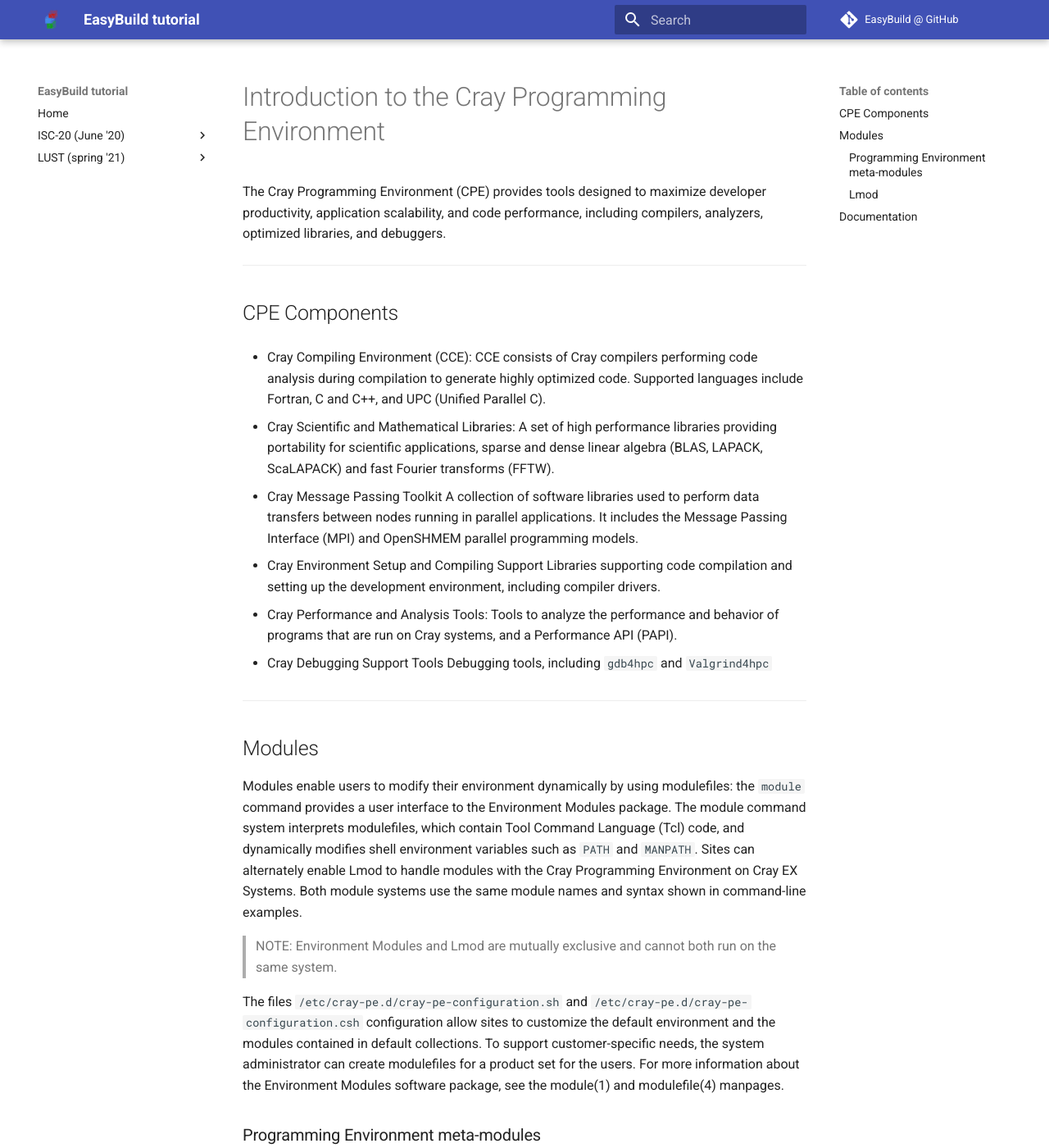
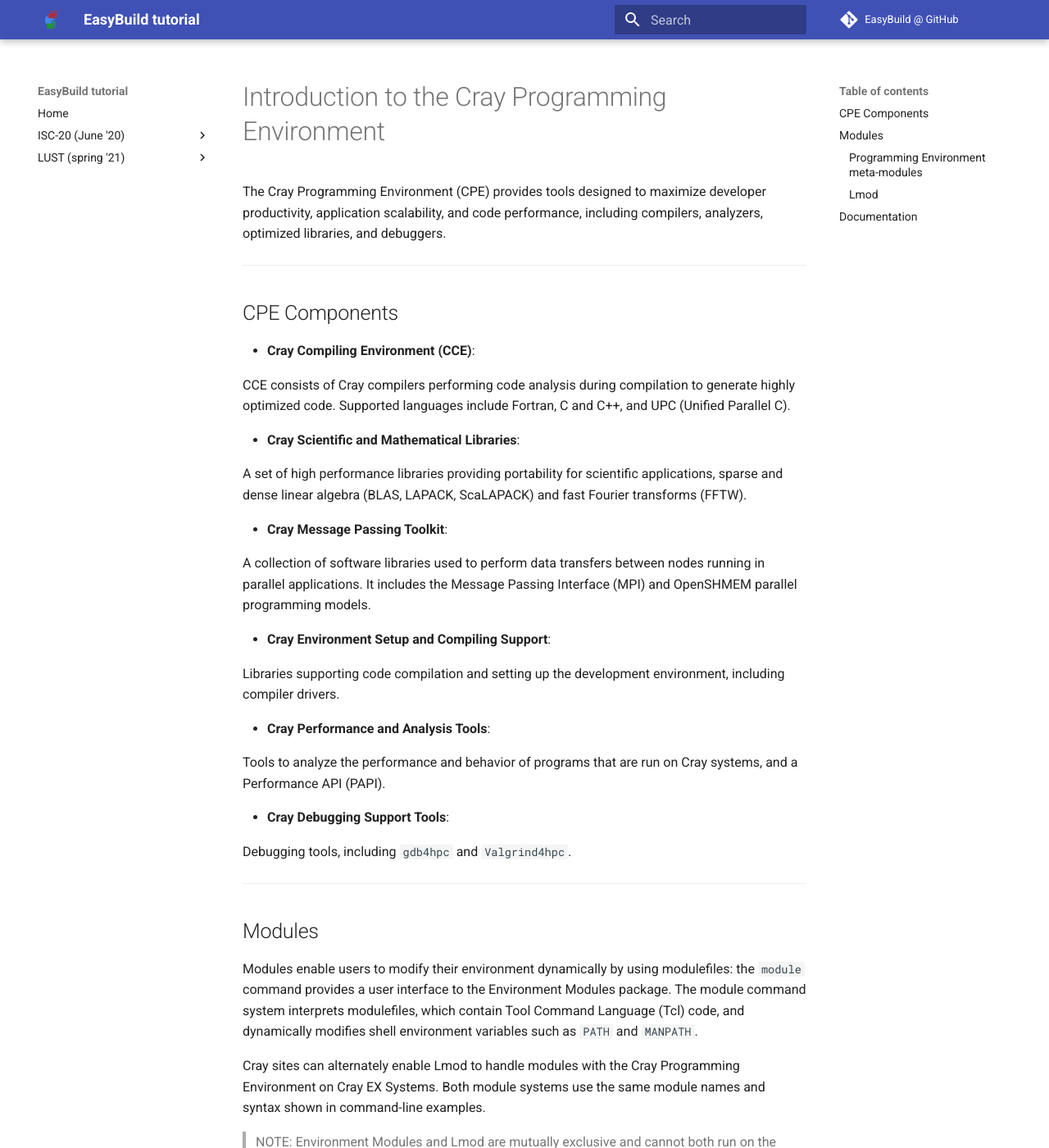
Before and after one commit to easybuilders/easybuild-tutorial, an MkDocs documentation site: the page built from docs/2021-lust/cray/introduction.md, in a window 1280 px wide and 1400 px high. Shown: the whole window at 82% size. Built offline with MkDocs 1.6.1 and Material for MkDocs 9.7.7, drawn with Linux system fonts in a browser that asks for light colours.

```diff
--- a/docs/2021-lust/cray/introduction.md
+++ b/docs/2021-lust/cray/introduction.md
@@ -7,26 +7,32 @@
 
 ## CPE Components
 
-* Cray Compiling Environment (CCE):
+* __Cray Compiling Environment (CCE)__:
+
   CCE consists of Cray compilers performing code analysis during compilation to generate highly optimized code.
   Supported languages include Fortran, C and C++, and UPC (Unified Parallel C).
 
-* Cray Scientific and Mathematical Libraries:
+* __Cray Scientific and Mathematical Libraries__:
+
   A set of high performance libraries providing portability for scientific applications, sparse and dense linear
   algebra (BLAS, LAPACK, ScaLAPACK) and fast Fourier transforms (FFTW).
 
-* Cray Message Passing Toolkit
+* __Cray Message Passing Toolkit__:
+
   A collection of software libraries used to perform data transfers between nodes running in parallel applications.
   It includes the Message Passing Interface (MPI) and OpenSHMEM parallel programming models.
 
-* Cray Environment Setup and Compiling Support
+* __Cray Environment Setup and Compiling Support__:
+
   Libraries supporting code compilation and setting up the development environment, including compiler drivers.
 
-* Cray Performance and Analysis Tools:
+* __Cray Performance and Analysis Tools__:
+
   Tools to analyze the performance and behavior of programs that are run on Cray systems, and a Performance API (PAPI).
 
-* Cray Debugging Support Tools
-  Debugging tools, including `gdb4hpc` and `Valgrind4hpc`
+* __Cray Debugging Support Tools__:
+
+  Debugging tools, including `gdb4hpc` and `Valgrind4hpc`.
 
 ---
 
@@ -36,7 +42,8 @@
 provides a user interface to the Environment Modules package. The module command system interprets modulefiles,
 which contain Tool Command Language (Tcl) code, and dynamically modifies shell environment variables such as
 `PATH` and `MANPATH`.
-Sites can alternately enable Lmod to handle modules with the Cray Programming Environment on Cray EX Systems.
+
+Cray sites can alternately enable Lmod to handle modules with the Cray Programming Environment on Cray EX Systems.
 Both module systems use the same module names and syntax shown in command-line examples.
 
 > NOTE: Environment Modules and Lmod are mutually exclusive and cannot both run on the same system.
```
Also changed, not shown: docs/2021-lust/cray/easybuild_at_cscs.md (+101 -23 lines), docs/2021-lust/cray/live_demo.md (deleted, +0 -15 lines), docs/2021-lust/index.md (+5 -1 lines), docs/2021-lust/part4_cray.md (+2 -1 lines).
